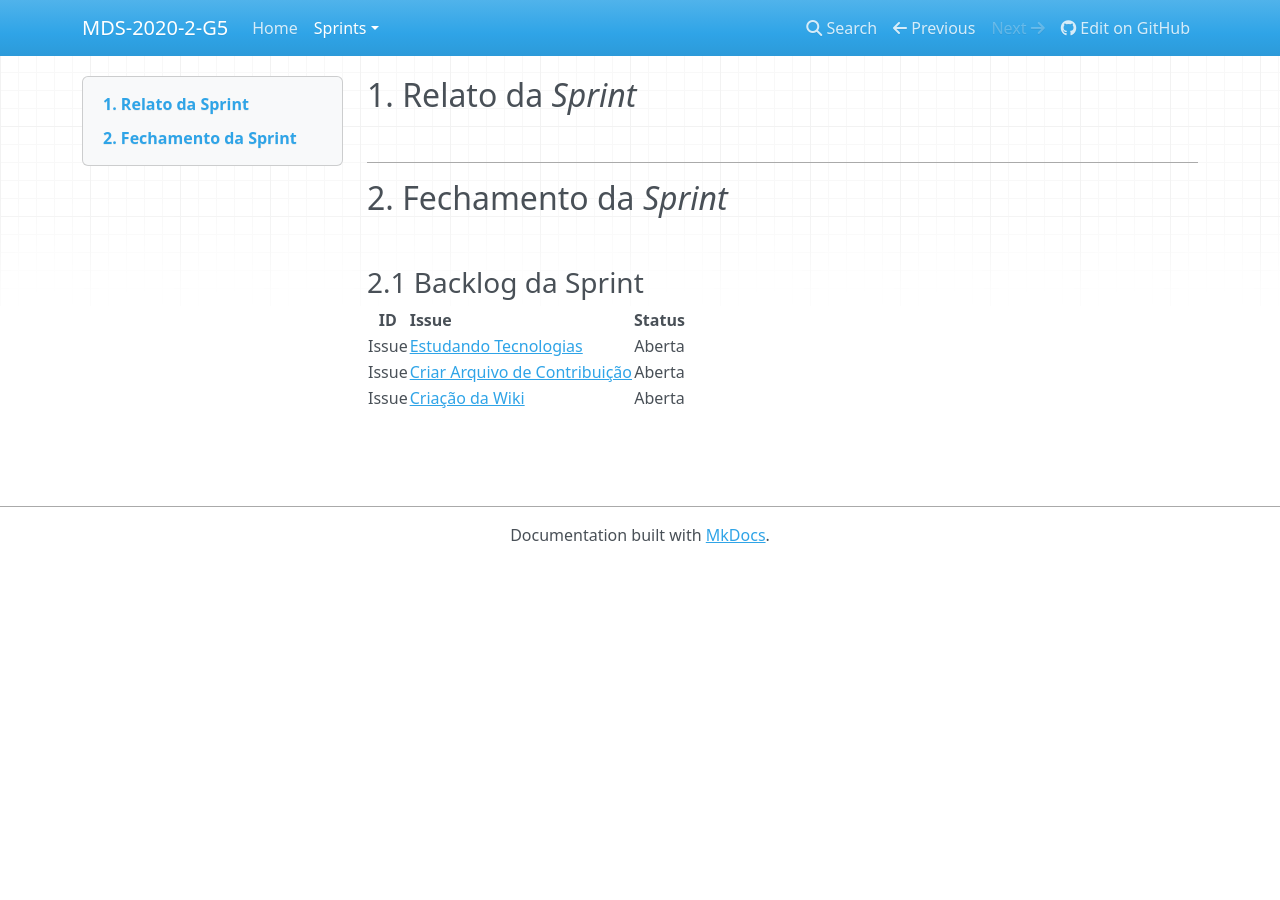
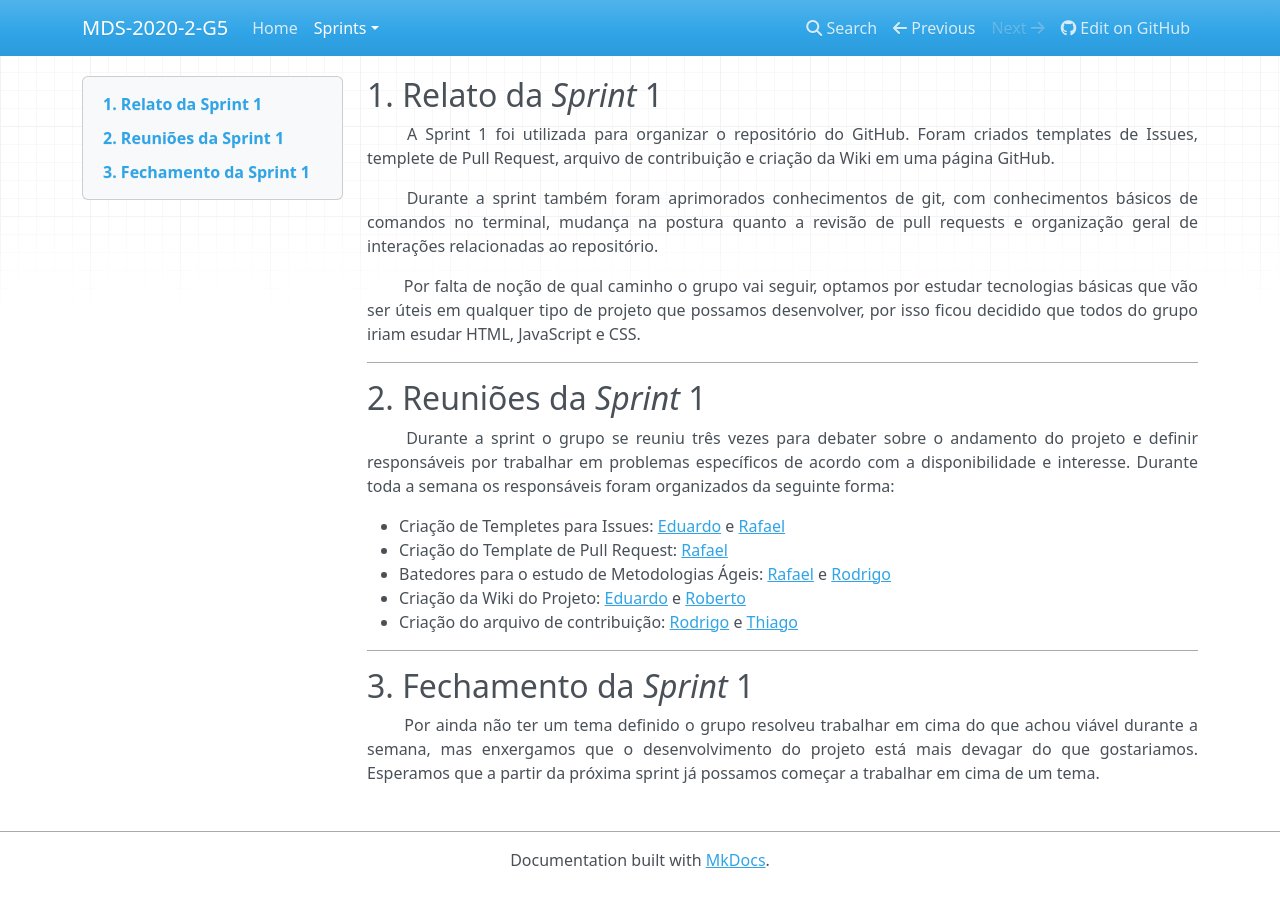
Before and after one commit to fga-eps-mds/2020.2-Anunbis, an MkDocs documentation site: the page built from docs/sprints/revisao-sprint-1.md, in a window 1280 px wide. Built offline with MkDocs 1.6.1, drawn with Linux system fonts in a browser that asks for light colours; nearby versions of some CDN libraries.

Commit message:
Atualizado revisao da sprint 1

```diff
--- a/docs/sprints/revisao-sprint-1.md
+++ b/docs/sprints/revisao-sprint-1.md
@@ -1,37 +1,22 @@
-## 1. Relato da _Sprint_
+## 1. Relato da _Sprint_ 1
 
-<p align="justify">&emsp;&emsp; </p>
+<p align="justify">&emsp;&emsp; A Sprint 1 foi utilizada para organizar o repositório do GitHub. Foram criados templates de Issues, templete de Pull Request, arquivo de contribuição e criação da Wiki em uma página GitHub.</p>
+
+<p align="justify">&emsp;&emsp; Durante a sprint também foram aprimorados conhecimentos de git, com conhecimentos básicos de comandos no terminal, mudança na postura quanto a revisão de pull requests e organização geral de interações relacionadas ao repositório.</p>
+
+<p align="justify">&emsp;&emsp; Por falta de noção de qual caminho o grupo vai seguir, optamos por estudar tecnologias básicas que vão ser úteis em qualquer tipo de projeto que possamos desenvolver, por isso ficou decidido que todos do grupo iriam esudar HTML, JavaScript e CSS.</p>
 
 ------------
 
-## 2. Fechamento da _Sprint_
-<p align="justify">&emsp;&emsp; </p>
+## 2. Reuniões da _Sprint_ 1
+<p align="justify">&emsp;&emsp; Durante a sprint o grupo se reuniu três vezes para debater sobre o andamento do projeto e definir responsáveis por trabalhar em problemas específicos de acordo com a disponibilidade e interesse. Durante toda a semana os responsáveis foram organizados da seguinte forma:</p>
 
-### 2.1 Backlog da Sprint
+* Criação de Templetes para Issues: [Eduardo](https://github.com/oEduardoAfonso) e [Rafael](https://github.com/RcleydsonR)
+* Criação do Template de Pull Request: [Rafael](https://github.com/RcleydsonR)
+* Batedores para o estudo de Metodologias Ágeis: [Rafael](https://github.com/RcleydsonR) e [Rodrigo](https://github.com/Balbinoo)
+* Criação da Wiki do Projeto: [Eduardo](https://github.com/oEduardoAfonso) e [Roberto](https://github.com/mangabeiras)
+* Criação do arquivo de contribuição: [Rodrigo](https://github.com/Balbinoo) e [Thiago](https://github.com/thiagohdaqw)
 
-| ID | Issue |Status |
-|:--:| ------- | :----: |
-| Issue | [Estudando Tecnologias](https://github.com/fga-eps-mds/MDS-2020-2-G5/issues/3) |Aberta |
-| Issue | [Criar Arquivo de Contribuição](https://github.com/fga-eps-mds/MDS-2020-2-G5/issues/13) |Aberta |
-| Issue | [Criação da Wiki](https://github.com/fga-eps-mds/MDS-2020-2-G5/issues/14) |Aberta |
-
-<!--
-## 5. Retrospectiva da _Sprint_
-
- #Ainda não finalizada
-------------
--->
-
-<!---
-## 7. Presença _Daily_
-
-![](https://i.ibb.co/GkXY0rf/Captura-de-tela-de-2019-11-17-16-03-16.png)
-![](https://i.ibb.co/x1Ks1xL/Captura-de-tela-de-2019-11-17-16-04-29.png)
-----
-
-
-## 8. Visão do _Scrum Master_
-
-<p align="justify">&emsp;&emsp; </p>
-
-![](https://media.giphy.com/media/xT4uQDJXzTDB134msM/giphy.gif) --->
+-------------
+## 3. Fechamento da _Sprint_ 1
+<p align="justify">&emsp;&emsp; Por ainda não ter um tema definido o grupo resolveu trabalhar em cima do que achou viável durante a semana, mas enxergamos que o desenvolvimento do projeto está mais devagar do que gostariamos. Esperamos que a partir da próxima sprint já possamos começar a trabalhar em cima de um tema.</p>
```
